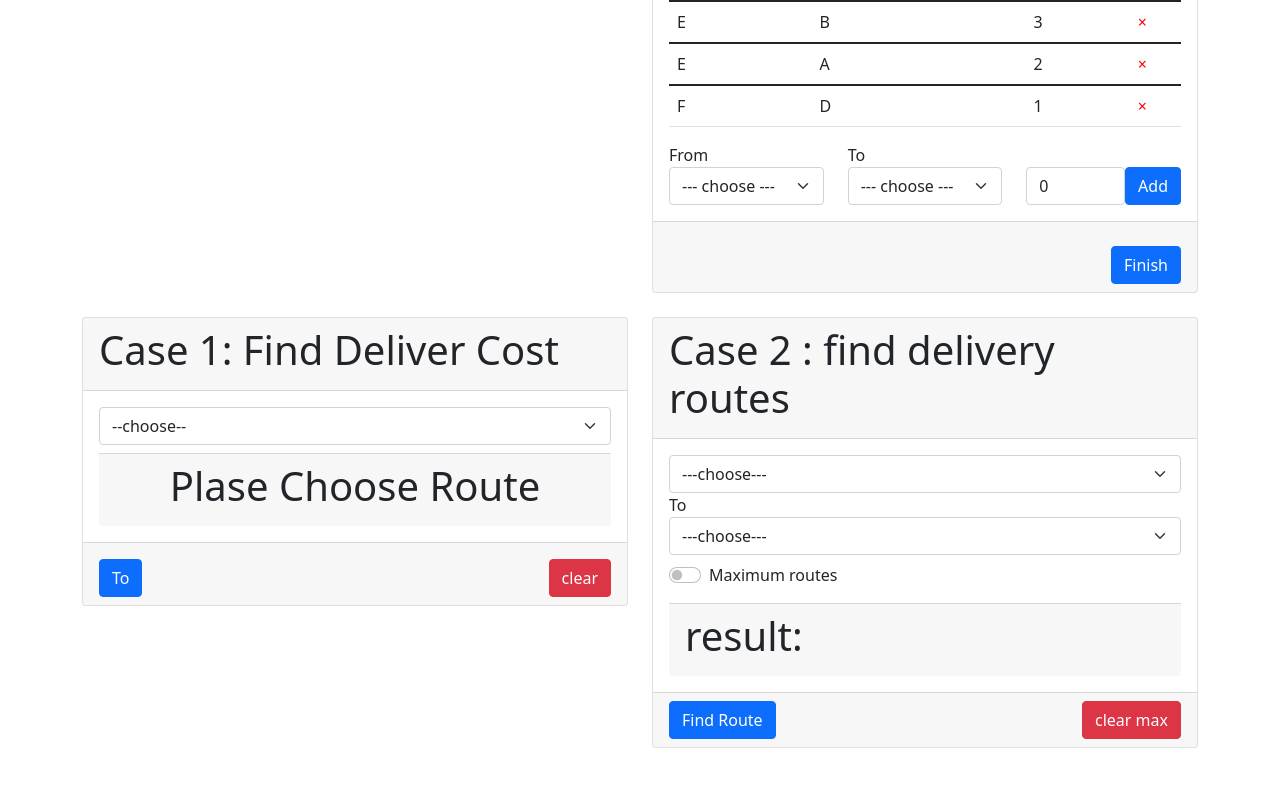
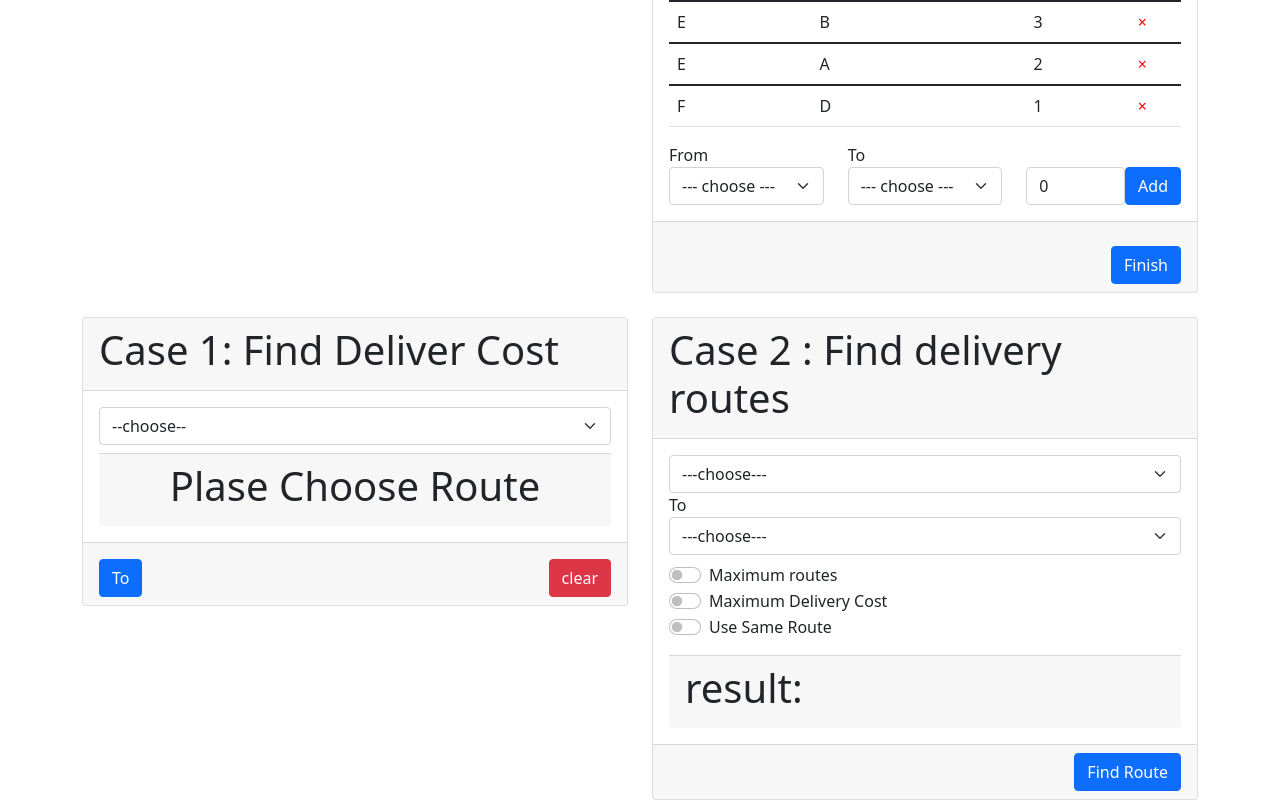
Before and after one commit to aungkhantzaw777/amity, a React (Create React App) app: page / in a window 1280 px wide. Shown: the part 440-1240 px from the top of the page. Before the commit the page ends 1188 px from the top, so only its background shows below. Built offline with nearby package versions, Linux system fonts and the light colour scheme.

Commit message:
clearing UI

```diff
--- a/src/components/FindRoutes.js
+++ b/src/components/FindRoutes.js
@@ -9,6 +9,9 @@ function FindRoutes({ towns, routes }) {
   const [getResult, setResult] = useState();
   const [isMax, setisMax] = useState(false);
   const [getMax, setMax] = useState(0);
+  const [getMaxCost, setMaxCost] = useState()
+  const [isMaxDeli, setIsMaxDeli] = useState(false)
+  const [isSameRoute, setIsSameRoute] = useState(false)
 
   const add = () => {
     if (!getSource) {
@@ -33,26 +36,47 @@ function FindRoutes({ towns, routes }) {
     // console.log(graph)
 
     let result;
+    let properties = {};
+
 
     if (isMax) {
-      result = graph.findRoutes(getSource, getDistination, {
-        stopLimit: getMax,
-      });
-    } else {
-      result = graph.findRoutes(getSource, getDistination);
+    //   result = graph.findRoutes(getSource, getDistination, {
+    //     stopLimit: getMax,
+    //   });
+        properties = {...properties, routeLimit:getMax}
     }
+    if(isSameRoute) {
+        properties = {...properties, pathReuseLimit: '1'}
+        // result = graph.findRoutes(getSource, getDistination, {pathReuseLimit: '1'})
+    }
+    if(isMaxDeli){
+        properties = {...properties, costLimit: getMax }
+        // result = graph.findRoutes(getSource, getDistination, {pathReuseLimit: '1'})
+    }
+
+    result = graph.findRoutes(getSource, getDistination, properties)
+
+
+
+    // else {
+    //   result = graph.findRoutes(getSource, getDistination);
+    // }
     console.log(result);
+    setResult(result.length)
 
-    if (parseInt(getMax) < result.length && isMax) {
-      setResult(parseInt(getMax));
-    } else {
-      setResult(result.length);
-    }
+    // if (parseInt(getMax) < result.length && isMax) {
+    //   setResult(parseInt(getMax));
+    // }
+    // else {
+    //   setResult(result.length);
+    // }
   };
+
+
   return (
     <Card className="mt-4">
       <Card.Header>
-        <h1>Case 2 : find delivery routes</h1>
+        <h1>Case 2 : Find delivery routes</h1>
       </Card.Header>
       <Card.Body>
         <Form.Select onChange={(e) => setSource(e.target.value)}>
@@ -81,11 +105,47 @@ function FindRoutes({ towns, routes }) {
             <label>Maximum Route</label>
             <Form.Control
               type="number"
+              value={getMax}
               onChange={(e) => setMax(e.target.value)}
               min={0}
             />
           </div>
         )}
+
+        <Form>
+            <Form.Check
+            type="switch"
+            label="Maximum Delivery Cost"
+            checked={isMaxDeli}
+            onChange={() => setIsMaxDeli(!isMaxDeli)}
+            />
+        </Form>
+        {
+            isMaxDeli &&
+            (
+                <Form>
+                    <Form.Control
+                    type="number"
+                    placeholder="Maximum Delivery Cost"
+                    min={0}
+                    value={getMaxCost}
+                    onChange={(e) => setMaxCost(e.target.value)}
+                    />
+
+
+                </Form>
+            )
+        }
+        <Form>
+            <Form.Check
+            type="switch"
+            checked={isSameRoute}
+            label="Use Same Route"
+            onChange={() => setIsSameRoute(!isSameRoute)}
+            />
+        </Form>
+
+
         <Card.Footer className="mt-3">
           <div>
             <h1>
@@ -94,12 +154,8 @@ function FindRoutes({ towns, routes }) {
           </div>
         </Card.Footer>
       </Card.Body>
-      <Card.Footer className="d-flex justify-content-between">
+      <Card.Footer className="d-flex justify-content-end">
         <Button onClick={add}>Find Route</Button>
-
-        <Button variant="danger" onClick={() => setisMax(false)}>
-          clear max
-        </Button>
       </Card.Footer>
     </Card>
   );
```
